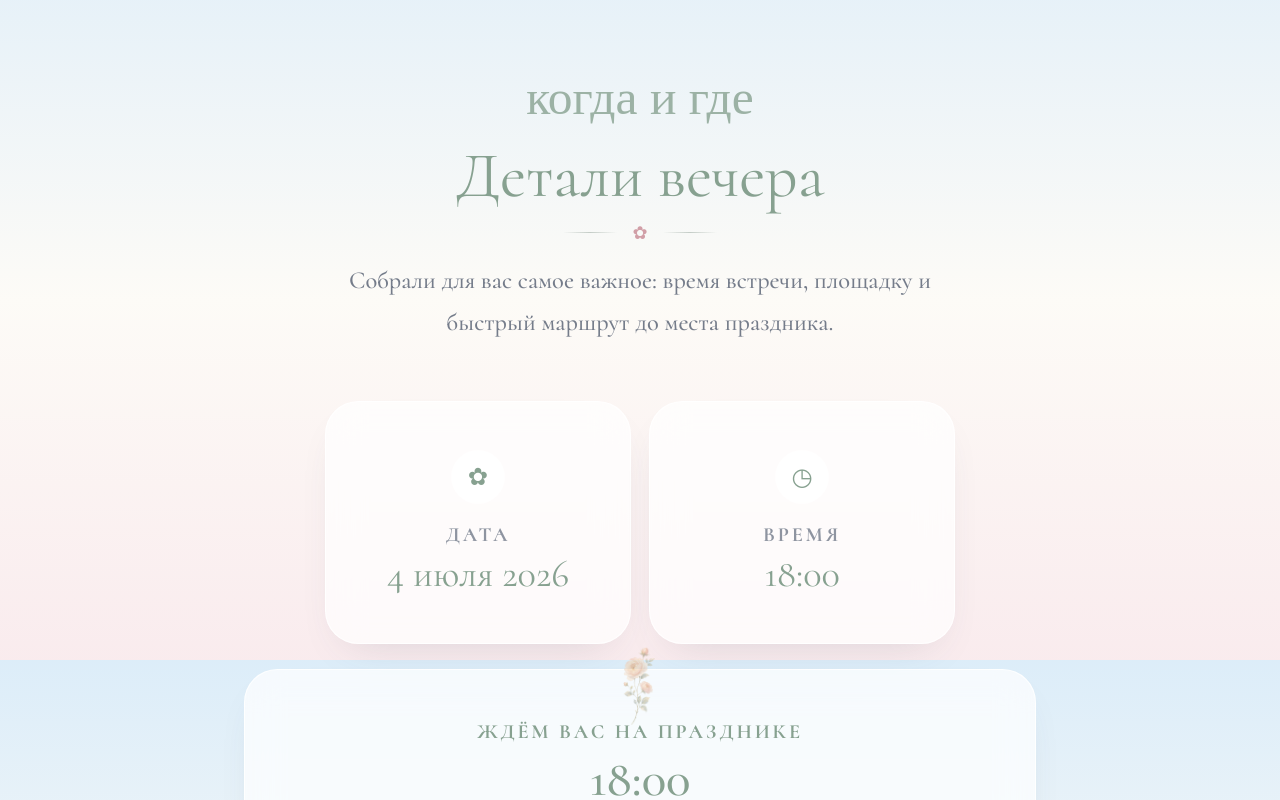
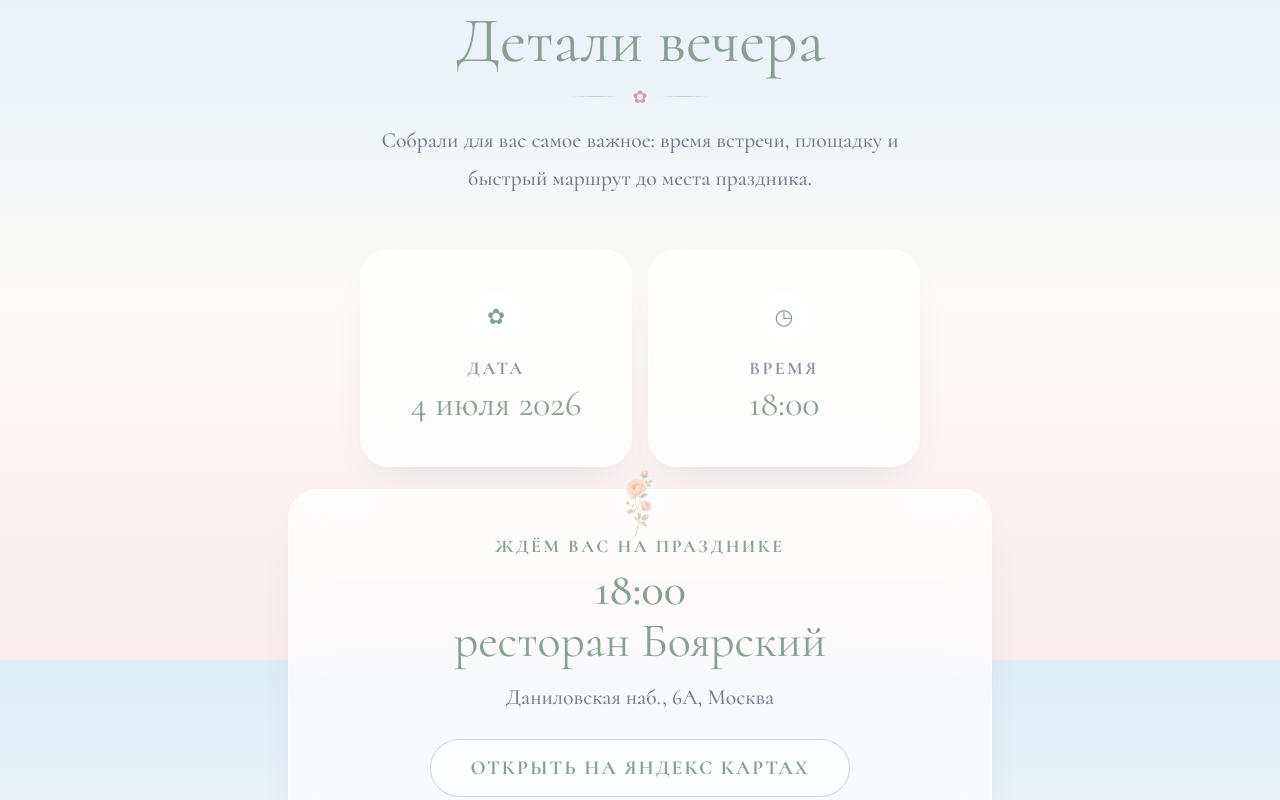
Before and after one commit to mmeow0/wedding, a React (Vite) app: page / in a window 1280 px wide. Shown: the part 1740-2540 px from the top of the page. Built offline with nearby package versions, Linux system fonts and the light colour scheme.

Commit message:
fix fonts to kirillic

```diff
--- a/src/styles.css
+++ b/src/styles.css
@@ -3,8 +3,8 @@
 @font-face {
   font-family: "Snell Roundhand W01 Script";
   src:
-    url("/fonts/SnellRoundhandLTW01-Script/SnellRoundhandLTW01-Script.woff2") format("woff2"),
-    url("/fonts/SnellRoundhandLTW01-Script/SnellRoundhandLTW01-Script.ttf") format("truetype");
+    local("Snell Roundhand"),
+    url("/fonts/ofont.ru_Snell Roundhand.ttf") format("truetype");
   font-display: swap;
 }
 
@@ -13,7 +13,7 @@
   --background: 36 50% 97%;
   --foreground: 220 25% 30%;
   --primary: 140 12% 58%;
---rose-dark: 350 35% 72%;
+  --rose-dark: 350 35% 72%;
   --primary-foreground: 40 50% 98%;
   --rose: 350 65% 88%;
   --peach: 22 80% 86%;
@@ -31,10 +31,23 @@
   --shadow-soft: 0 20px 60px -30px rgba(70, 79, 99, 0.28);
   --shadow-card: 0 18px 44px -24px rgba(70, 79, 99, 0.22);
   --shadow-petal: 0 16px 40px -26px rgba(194, 139, 155, 0.8);
-  --transition-smooth: cubic-bezier(0.22, 1, 0.36, 1);
   --font-display: "Cormorant", "Times New Roman", serif;
   --font-script: "Snell Roundhand W01 Script", "Snell Roundhand", "Apple Chancery", cursive;
   --font-body: "Cormorant", "Times New Roman", serif;
+  --transition-smooth: cubic-bezier(0.22, 1, 0.36, 1);
+  --page-gutter: 1.5rem;
+  --frame-width: 1120px;
+  --narrow-frame-width: 840px;
+  --card-padding: 1.8rem;
+  --section-padding: 5.5rem;
+  --text-body: 1.16rem;
+  --text-muted: 1.12rem;
+  --text-label: 0.95rem;
+  --text-control: 1.08rem;
+  --text-button: 1rem;
+  --label-tracking: 0.14em;
+  --button-tracking: 0.1em;
+  --script-section: 2.1rem;
 }
 
 *,
@@ -44,7 +57,6 @@
 }
 
 html {
-  font-size: 16px;
   scroll-behavior: smooth;
 }
 
@@ -53,7 +65,7 @@ body {
   min-width: 320px;
   color: var(--ink);
   font-family: var(--font-body);
-  font-size: 1.12rem;
+  font-size: var(--text-body);
   font-weight: 500;
   background: var(--gradient-sky);
   background-attachment: fixed;
@@ -197,9 +209,9 @@ ol {
 }
 
 .loading-screen__eyebrow {
-  font-size: 0.9rem;
+  font-size: var(--text-label);
   font-weight: 700;
-  letter-spacing: 0.16em;
+  letter-spacing: var(--label-tracking);
   text-transform: uppercase;
   color: hsl(var(--primary));
 }
@@ -216,7 +228,7 @@ ol {
 .loading-screen__text {
   max-width: 27rem;
   margin: 1rem auto 0;
-  font-size: 1.4rem;
+  font-size: var(--text-muted);
   color: var(--ink-soft);
 }
 
@@ -357,9 +369,9 @@ ol {
 .hero__guest-label,
 .field-label,
 .form-card__group legend {
-  font-size: 0.9rem;
+  font-size: var(--text-label);
   font-weight: 700;
-  letter-spacing: 0.16em;
+  letter-spacing: var(--label-tracking);
   text-transform: uppercase;
 }
 
@@ -535,6 +547,7 @@ ol {
 .status-note {
   color: var(--ink-soft);
   line-height: 1.75;
+  font-size: var(--text-muted);
 }
 
 .hero__summary {
@@ -542,7 +555,7 @@ ol {
   margin: 1.6rem auto 0;
   padding: 0;
   color: rgba(73, 84, 104, 0.88);
-  font-size: 1.02rem;
+  font-size: var(--text-muted);
   font-weight: 600;
   line-height: 1.7;
   text-shadow: 0 1px 14px rgba(255, 252, 247, 0.92);
@@ -575,9 +588,9 @@ ol {
   min-height: 3.25rem;
   padding: 0 2rem;
   border-radius: 999px;
-  font-size: 0.875rem;
+  font-size: var(--text-button);
   font-weight: 700;
-  letter-spacing: 0.1em;
+  letter-spacing: var(--button-tracking);
   text-transform: uppercase;
   transition:
     transform 220ms var(--transition-smooth),
@@ -642,12 +655,12 @@ ol {
 
 .hero__guest-text {
   margin-top: 0.5rem;
-  font-size: 1rem;
+  font-size: var(--text-muted);
 }
 
 .section-shell {
   position: relative;
-  padding: 5.5rem 0;
+  padding: var(--section-padding) 0;
 }
 
 .section-shell--compact {
@@ -667,12 +680,12 @@ ol {
 }
 
 .section-frame {
-  width: min(1120px, calc(100% - 48px));
+  width: min(var(--frame-width), calc(100% - (var(--page-gutter) * 2)));
   margin: 0 auto;
 }
 
 .section-frame--narrow {
-  width: min(840px, calc(100% - 48px));
+  width: min(var(--narrow-frame-width), calc(100% - (var(--page-gutter) * 2)));
 }
 
 .section-heading {
@@ -687,7 +700,7 @@ ol {
 }
 
 .section-heading__script {
-  font-size: 2.1rem;
+  font-size: var(--script-section);
 }
 
 .section-heading__title {
@@ -697,7 +710,7 @@ ol {
 
 .section-heading__description {
   max-width: 35rem;
-  font-size: 1.02rem;
+  font-size: var(--text-muted);
 }
 
 .ornament {
@@ -723,7 +736,7 @@ ol {
 
 .ornament__flower {
   color: hsl(var(--rose-dark));
-  font-size: 1rem;
+  font-size: var(--text-label);
 }
 
 .countdown-grid {
@@ -751,7 +764,7 @@ ol {
   top: -0.2rem;
   right: 0.55rem;
   color: hsl(var(--rose-dark));
-  font-size: 1rem;
+  font-size: var(--text-label);
   opacity: 0.8;
 }
 
@@ -789,7 +802,7 @@ ol {
 .form-card,
 .success-card,
 .final-card {
-  padding: 1.8rem;
+  padding: var(--card-padding);
 }
 
 .info-card {
@@ -844,9 +857,9 @@ ol {
 
 .venue-card__eyebrow {
   margin-bottom: 0.55rem;
-  font-size: 0.9rem;
+  font-size: var(--text-label);
   font-weight: 700;
-  letter-spacing: 0.16em;
+  letter-spacing: var(--label-tracking);
   text-transform: uppercase;
   color: hsl(var(--primary));
 }
@@ -937,7 +950,7 @@ ol {
   display: block;
   margin-bottom: 0.35rem;
   color: var(--ink);
-  font-size: 1.08rem;
+  font-size: var(--text-control);
   font-weight: 700;
 }
 
@@ -1078,7 +1091,7 @@ ol {
 
 .option-card span {
   color: var(--ink);
-  font-size: 1.08rem;
+  font-size: var(--text-control);
   line-height: 1.55;
 }
 
@@ -1099,7 +1112,7 @@ ol {
   border-radius: 1.15rem;
   background: rgba(255, 255, 255, 0.72);
   color: var(--ink);
-  font-size: 1.08rem;
+  font-size: var(--text-control);
   padding: 0.95rem 1rem;
   transition:
     border-color 180ms ease,
@@ -1127,7 +1140,7 @@ ol {
 .status-note {
   min-height: 1.4rem;
   text-align: center;
-  font-size: 1.06rem;
+  font-size: var(--text-muted);
 }
 
 .status-note--pending {
@@ -1199,7 +1212,7 @@ ol {
   max-width: 42rem;
   margin: 0 auto 3rem;
   text-align: center;
-  font-size: 1.02rem;
+  font-size: var(--text-muted);
   color: var(--ink-soft);
 }
 
@@ -1489,7 +1502,6 @@ ol {
   .hero__summary {
     max-width: 31rem;
     margin-top: 1.35rem;
-    font-size: 1.02rem;
   }
 
   .hero__time {
@@ -1506,12 +1518,19 @@ ol {
 }
 
 @media (min-width: 921px) {
-  html {
-    font-size: 18px;
-  }
-
-  body {
-    font-size: 1.18rem;
+  :root {
+    --page-gutter: 2.25rem;
+    --frame-width: 1240px;
+    --narrow-frame-width: 980px;
+    --card-padding: 2.7rem;
+    --section-padding: 7rem;
+    --text-body: 1.25rem;
+    --text-muted: 1.36rem;
+    --text-label: 1.12rem;
+    --text-control: 1.28rem;
+    --text-button: 1.24rem;
+    --label-tracking: 0.14em;
+    --script-section: 2.75rem;
   }
 
   .hero {
@@ -1520,70 +1539,13 @@ ol {
     padding-bottom: 2.2rem;
   }
 
-  .site-header__link,
-  .eyebrow,
-  .form-card__eyebrow,
-  .info-card__label,
-  .countdown-card__label,
-  .hero__guest-label,
-  .field-label,
-  .form-card__group legend,
-  .venue-card__eyebrow,
-  .loading-screen__eyebrow {
-    font-size: 1.12rem;
-    letter-spacing: 0.14em;
-  }
-
-  .section-shell {
-    padding-block: 7rem;
-  }
-
-  .section-frame {
-    width: min(1240px, calc(100% - 72px));
-  }
-
-  .section-frame--narrow {
-    width: min(980px, calc(100% - 72px));
-  }
-
   .section-heading {
     margin-bottom: 3.2rem;
-  }
-
-  .section-heading__script {
-    font-size: 2.75rem;
-  }
-
-  .section-heading__description,
-  .hero__guest-text,
-  .venue-card__address,
-  .venue-route__note,
-  .program-item__note,
-  .gift-card__text,
-  .success-card__text,
-  .faq-card__panel,
-  .story-section__lead,
-  .story-copy__text,
-  .final-card__signature,
-  .status-note {
-    font-size: 1.36rem;
-    line-height: 1.72;
-  }
-
-  .info-card,
-  .venue-card,
-  .program-card,
-  .gift-card,
-  .form-card,
-  .success-card,
-  .final-card {
-    padding: 2.7rem;
   }
 
   .button {
     min-height: 3.65rem;
     padding-inline: 2.45rem;
-    font-size: 1.24rem;
   }
 
   .form-card__title {
@@ -1595,12 +1557,6 @@ ol {
     padding: 1.15rem 1.25rem;
   }
 
-  .option-card span,
-  .text-input,
-  .text-area {
-    font-size: 1.28rem;
-  }
-
   .text-input {
     min-height: 3.6rem;
   }
@@ -1645,10 +1601,6 @@ ol {
     font-size: clamp(3.2rem, 3.2vw, 4.5rem);
   }
 
-  .program-item__title {
-    font-size: 1.38rem;
-  }
-
   .program-item__time {
     font-size: 2.45rem;
   }
@@ -1664,7 +1616,6 @@ ol {
   .hero__summary {
     max-width: 30rem;
     margin-top: 1.25rem;
-    font-size: 1.08rem;
   }
 
   .hero__time {
@@ -1699,16 +1650,18 @@ ol {
 }
 
 @media (min-width: 1400px) {
-  html {
-    font-size: 20px;
-  }
-
-  .section-frame--narrow {
-    width: min(1080px, calc(100% - 96px));
+  :root {
+    --page-gutter: 3rem;
+    --narrow-frame-width: 1080px;
+    --card-padding: 3rem;
+    --text-body: 1.38rem;
+    --text-muted: 1.48rem;
+    --text-control: 1.38rem;
+    --text-button: 1.32rem;
   }
 
   .form-card {
-    padding: 3rem 3.25rem;
+    padding-inline: 3.25rem;
   }
 }
 
@@ -1731,6 +1684,13 @@ ol {
 }
 
 @media (max-width: 640px) {
+  :root {
+    --page-gutter: 0.75rem;
+    --card-padding: 1.4rem;
+    --text-label: 0.9rem;
+    --label-tracking: 0.12em;
+  }
+
   .site-header {
     padding-inline: 0.75rem;
   }
@@ -1747,8 +1707,6 @@ ol {
   }
 
   .site-header__link {
-    font-size: 0.82rem;
-    letter-spacing: 0.12em;
     white-space: nowrap;
   }
 
@@ -1774,21 +1732,6 @@ ol {
 
   .hero__corner {
     width: 8.75rem;
-  }
-
-  .section-frame,
-  .section-frame--narrow {
-    width: calc(100% - 24px);
-  }
-
-  .info-card,
-  .venue-card,
-  .program-card,
-  .gift-card,
-  .form-card,
-  .success-card,
-  .final-card {
-    padding: 1.4rem;
   }
 
   .program-card::before {
```
Also changed, not shown: public/fonts/ofont.ru_Snell Roundhand.ttf (added).
